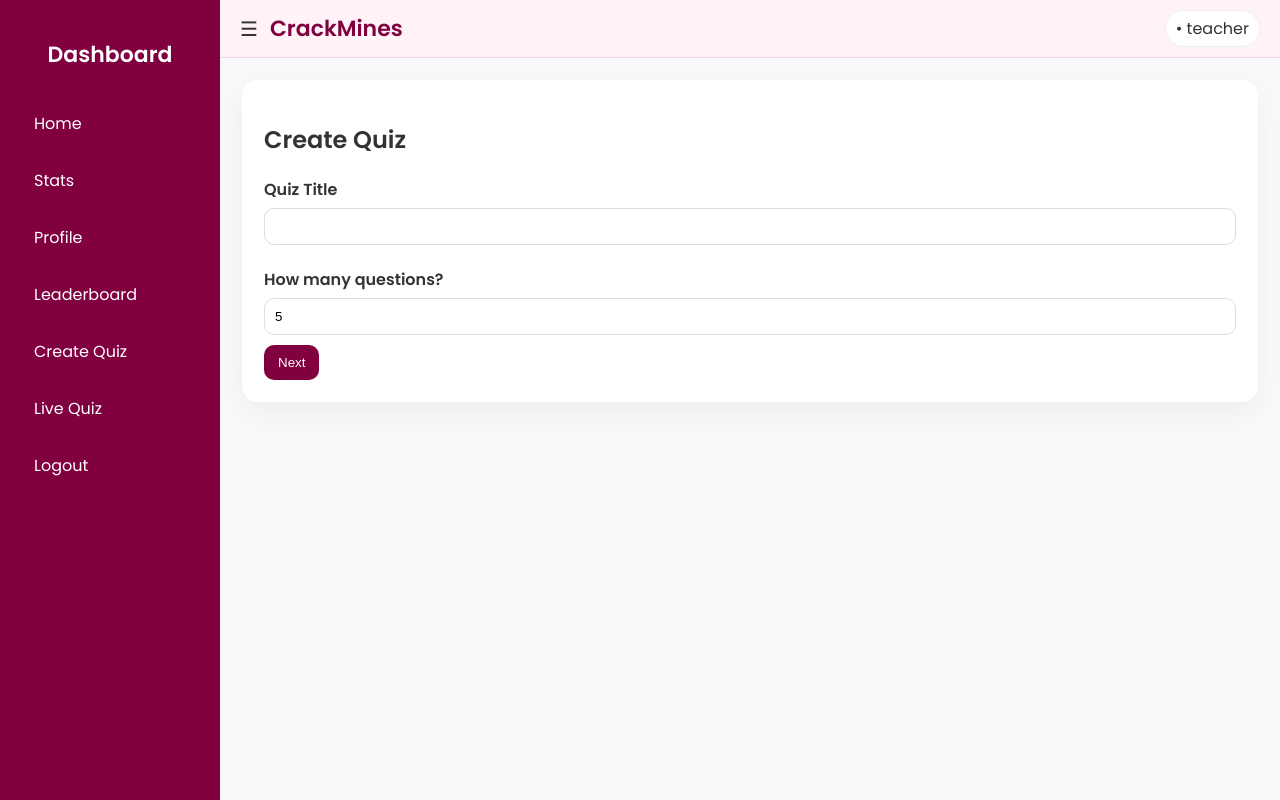
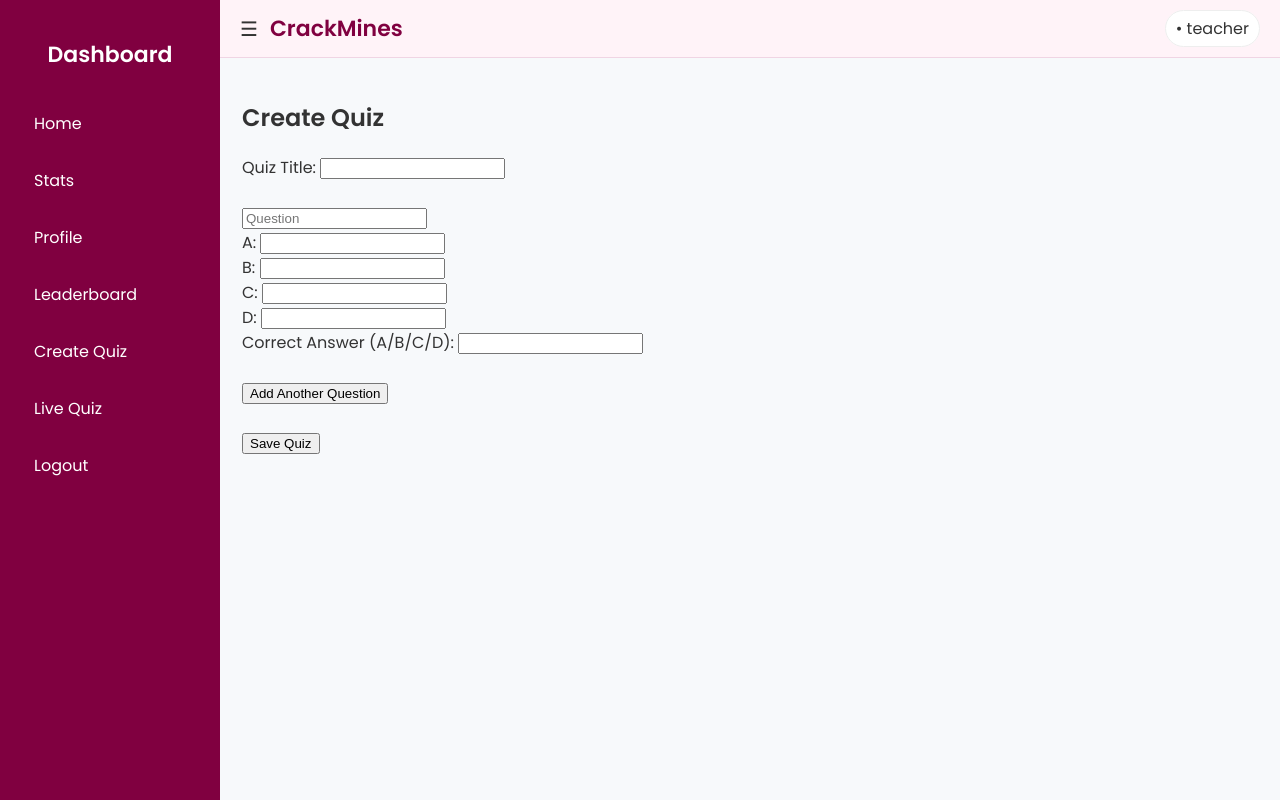
Before and after one commit to Jeshurun-Pon-Mcgrath/CrackMines, a Flask app: page /createquiz in a window 1280 px wide. Run offline with Flask 3, Linux system fonts and the light colour scheme; the visitor is signed in with stand-in values (Sample User, id 1).

Commit message:
Added quiz create & attempt feature

```diff
--- a/app.py
+++ b/app.py
@@ -202,7 +202,7 @@ def leaderboard():
     if not ensure_login(): return redirect(url_for('login'))
     return render_template('leaderboard.html')
 
-@app.route('/createquiz')
+"""@app.route('/createquiz')
 def createquiz():
     if not ensure_login(): return redirect(url_for('login'))
     if session.get('role') != 'teacher':
@@ -213,7 +213,70 @@ def createquiz():
 @app.route('/livequiz')
 def livequiz():
     if not ensure_login(): return redirect(url_for('login'))
-    return render_template('livequiz.html')
+    return render_template('livequiz.html')"""
+
+@app.route('/createquiz', methods=['GET','POST'])
+def createquiz():
+    if not ensure_login(): return redirect(url_for('login'))
+    if session.get('role') != 'teacher':
+        flash("Only teachers can create quizzes.")
+        return redirect(url_for('dashboard'))
+
+    if request.method == 'POST':
+        title = request.form['title']
+        teacher_id = session['id']
+        db = get_db()
+        cur = db.cursor()
+        cur.execute("INSERT INTO quizzes (title, teacher_id) VALUES (%s, %s)", (title, teacher_id))
+        quiz_id = cur.lastrowid
+
+        # Save questions
+        questions = request.form.getlist('question')
+        options_a = request.form.getlist('option_a')
+        options_b = request.form.getlist('option_b')
+        options_c = request.form.getlist('option_c')
+        options_d = request.form.getlist('option_d')
+        answers = request.form.getlist('answer')
+
+        for i in range(len(questions)):
+            cur.execute("""
+                INSERT INTO questions (quiz_id, question_text, option_a, option_b, option_c, option_d, correct_answer)
+                VALUES (%s,%s,%s,%s,%s,%s,%s)
+            """, (quiz_id, questions[i], options_a[i], options_b[i], options_c[i], options_d[i], answers[i]))
+
+        db.commit()
+        cur.close(); db.close()
+        flash("Quiz created successfully!")
+        return redirect(url_for('dashboard'))
+
+    return render_template('createquiz.html')
+
+
+@app.route('/livequiz/<int:quiz_id>', methods=['GET','POST'])
+def livequiz(quiz_id):
+    if not ensure_login(): return redirect(url_for('login'))
+
+    db = get_db()
+    cur = db.cursor(dictionary=True)
+    cur.execute("SELECT * FROM questions WHERE quiz_id=%s", (quiz_id,))
+    questions = cur.fetchall()
+
+    if request.method == 'POST':
+        score = 0
+        for q in questions:
+            ans = request.form.get(str(q['id']))
+            if ans == q['correct_answer']:
+                score += 1
+        cur.execute("INSERT INTO scores (user_id, quiz_id, score) VALUES (%s,%s,%s)",
+                    (session['id'], quiz_id, score))
+        db.commit()
+        cur.close(); db.close()
+        flash(f"You scored {score}/{len(questions)}")
+        return redirect(url_for('dashboard'))
+
+    cur.close(); db.close()
+    return render_template('livequiz.html', questions=questions)
+
 
 @app.route('/logout')
 def logout():
--- a/templates/createquiz.html
+++ b/templates/createquiz.html
@@ -1,15 +1,47 @@
 {% extends 'base.html' %}
 {% block content %}
-<div class="card">
+<!DOCTYPE html>
+<html>
+<head>
+  <title>Create Quiz</title>
+</head>
+<body>
   <h2>Create Quiz</h2>
-  <form id="quizMetaForm" class="form">
-    <label>Quiz Title</label>
-    <input type="text" id="quizTitle" required>
-    <label>How many questions?</label>
-    <input type="number" id="qCount" min="1" max="50" value="5" required>
-    <button type="submit" class="btn">Next</button>
+  <form method="POST">
+    <label>Quiz Title:</label>
+    <input type="text" name="title" required><br><br>
+
+    <div id="questions">
+      <div class="question">
+        <input type="text" name="question" placeholder="Question" required><br>
+        A: <input type="text" name="option_a" required><br>
+        B: <input type="text" name="option_b" required><br>
+        C: <input type="text" name="option_c" required><br>
+        D: <input type="text" name="option_d" required><br>
+        Correct Answer (A/B/C/D): <input type="text" name="answer" maxlength="1" required><br><br>
+      </div>
+    </div>
+
+    <button type="button" onclick="addQuestion()">Add Another Question</button><br><br>
+    <button type="submit">Save Quiz</button>
   </form>
 
-  <form id="questionsForm" class="form" style="display:none;"></form>
-</div>
+  <script>
+    function addQuestion() {
+      const div = document.createElement("div");
+      div.classList.add("question");
+      div.innerHTML = `
+        <input type="text" name="question" placeholder="Question" required><br>
+        A: <input type="text" name="option_a" required><br>
+        B: <input type="text" name="option_b" required><br>
+        C: <input type="text" name="option_c" required><br>
+        D: <input type="text" name="option_d" required><br>
+        Correct Answer (A/B/C/D): <input type="text" name="answer" maxlength="1" required><br><br>
+      `;
+      document.getElementById("questions").appendChild(div);
+    }
+  </script>
+</body>
+</html>
+
 {% endblock %}
--- a/templates/signup.html
+++ b/templates/signup.html
@@ -10,7 +10,7 @@
     <label>Password</label>
     <input type="password" name="password" required>
     <button class="btn" type="submit">Create account</button>
-    <div class="hint">Teachers: @karunya.edu (no OTP) • Students: @karunya.edu.in (OTP)</div>
+    <div class="hint">Teachers: @karunya.edu  • Students: @karunya.edu.in (OTP)</div>
     <div class="error">{{ msg }}</div>
   </form>
 </div>
```
Also changed, not shown: setup.sql (+22 -18 lines), static/css/style.css (+20 -3 lines), templates/livequiz.html (+19 -3 lines), static/images/logo.jpg (added), static/images/logo.png (deleted).
